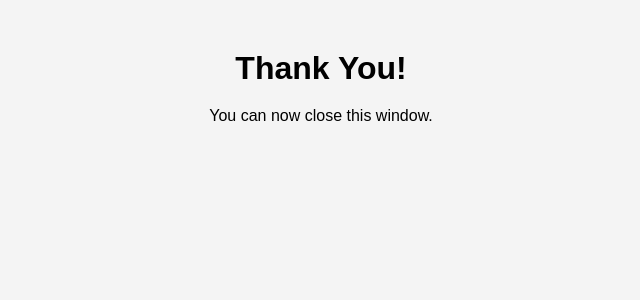
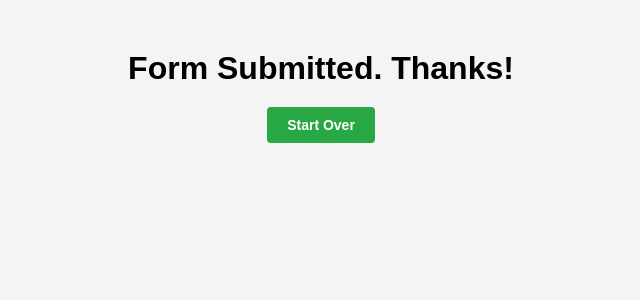
Before and after one commit to anupamshankar1997/nasa-tlx, a React (Create React App) app: page /thank-you in a window 1280 px wide. Shown: the top 300 px of the page, without its empty margins (319-959 px from the left). Built offline with nearby package versions, Linux system fonts and the light colour scheme.

Commit message:
added start over button

```diff
--- a/src/pages/ThankYouPage.js
+++ b/src/pages/ThankYouPage.js
@@ -1,10 +1,27 @@
 import React from "react";
+import { replace, useNavigate } from "react-router-dom";
 
 const ThankYouPage = () => {
+  const navigate = useNavigate();
+
   return (
     <div style={{ textAlign: "center", marginTop: "50px" }}>
-      <h1>Thank You!</h1>
-      <p>You can now close this window.</p>
+      <h1>Form Submitted. Thanks!</h1>
+      <button
+        style={{
+          backgroundColor: "#28a745",
+          border: "none",
+          color: "white",
+          padding: "10px 20px",
+          cursor: "pointer",
+          borderRadius: "4px",
+          fontSize: "14px",
+          fontWeight: "bold",
+        }}
+        onClick={() => navigate("/nasa-tlx", { replace: true })}
+      >
+        Start Over
+      </button>
     </div>
   );
 };
```
